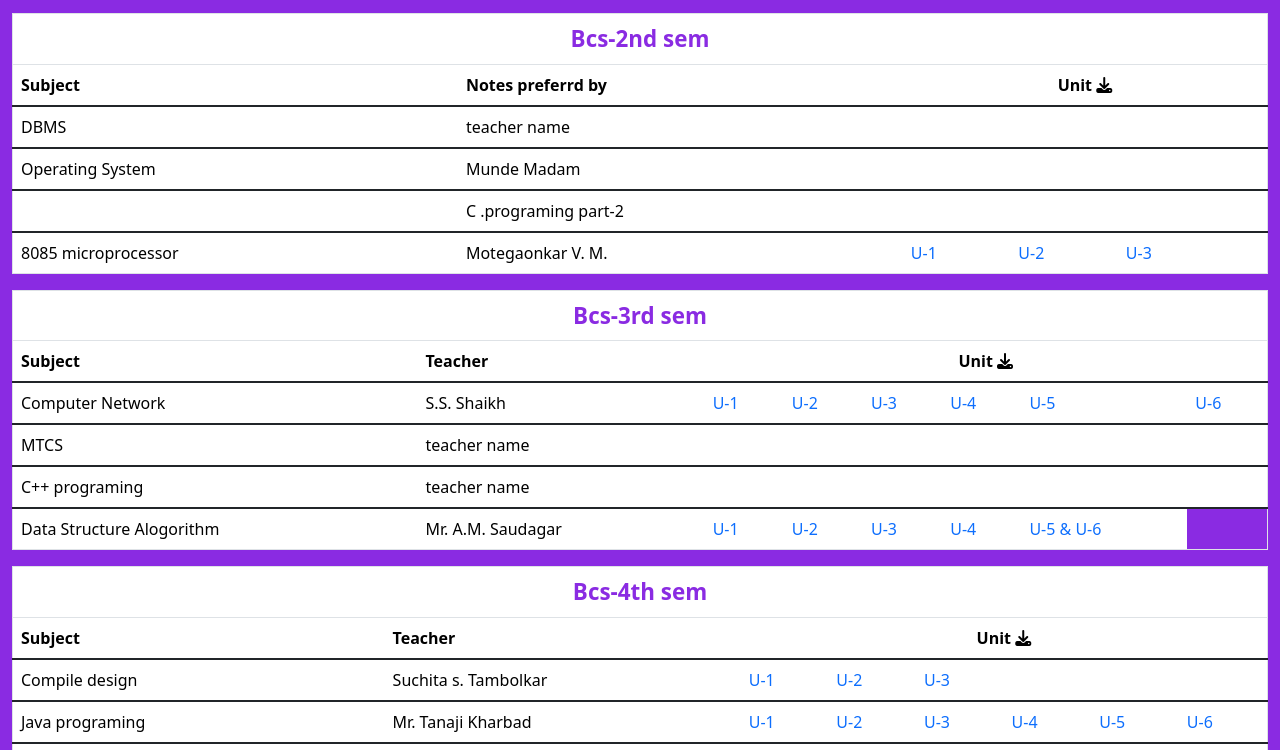
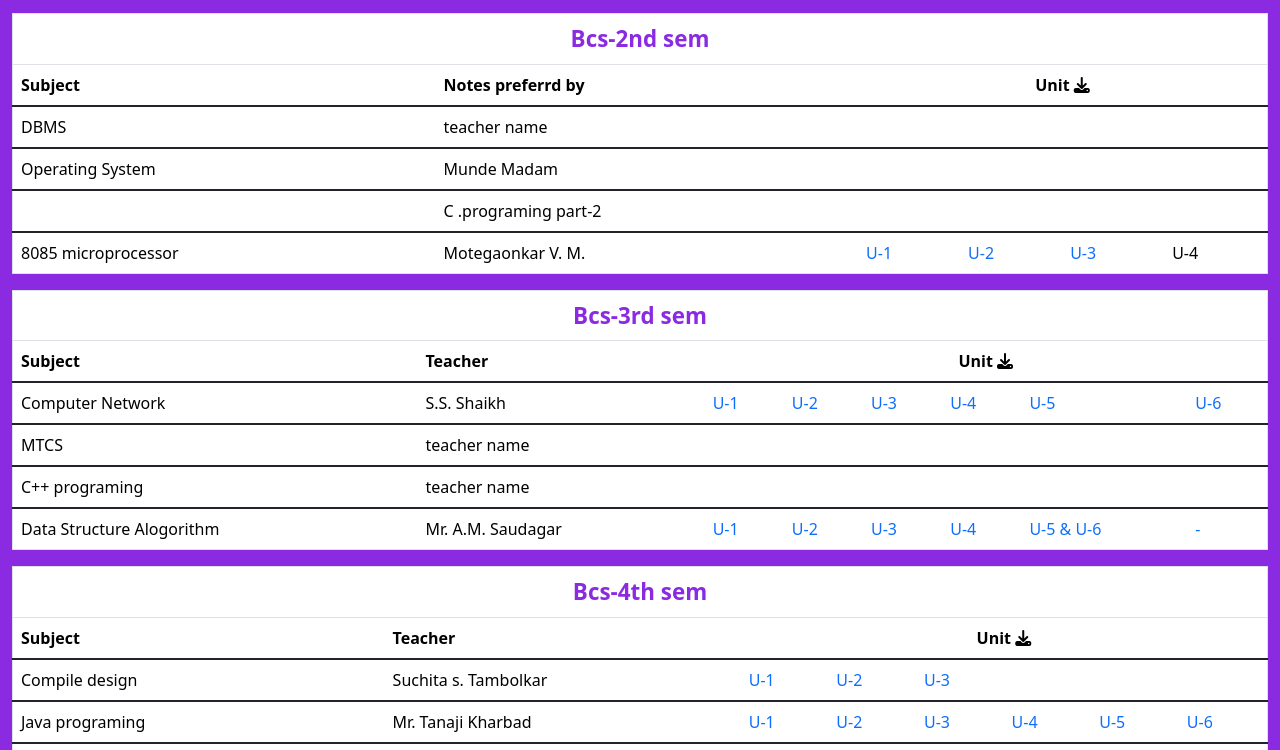
Before and after one commit to Rohit18292003/cocsit, a plain HTML site: page index.html in a window 1280 px wide. Shown: the part 661-1411 px from the top of the page. Drawn offline with nearby package versions, Linux system fonts and the light colour scheme.

Commit message:
changes addd

```diff
--- a/index.html
+++ b/index.html
@@ -253,7 +253,7 @@ background: linear-gradient(90deg, rgba(107,179,255,1) 0%, rgba(129,191,255,1) 6
           <td><a href="https://docs.google.com/document/d/1cKbJ0dLnQO5TXFmxW2C8ewlaxvOyOxJ_/edit?usp=drive_link&ouid=116406252472810600156&rtpof=true&sd=true" download="" target="_blank">U-1</a></td>
           <td><a href="https://docs.google.com/document/d/1B16VUY3AVZYE719E9J-OKndkBoMwiuW_/edit?usp=drive_link&ouid=116406252472810600156&rtpof=true&sd=true" download="" target="_blank">U-2</a></td>
           <td><a href="https://docs.google.com/document/d/1jTxfraTlu8fLdntknsU9-yo2MfYLA98e/edit?usp=drive_link&ouid=116406252472810600156&rtpof=true&sd=true" download="" target="_blank">U-3</a></td>
-          <td><a href="" download="" target="_blank"></a></td>
+          <td><a href="" download="" target="_blank"></a>U-4</td>
           <!-- <td><a href="" download="" target="_blank">U-5</a></td>
         <td><a href="" download="" target="_blank">U-6</a></td> -->
 
@@ -330,7 +330,7 @@ background: linear-gradient(90deg, rgba(107,179,255,1) 0%, rgba(129,191,255,1) 6
           <td><a href="https://drive.google.com/file/d/1PGUPSkUkmD3TQicyL9551sWckhluAf8p/view?usp=drive_link" download="" target="_blank">U-3</a></td>
           <td><a href="https://drive.google.com/file/d/1yv672Z8kREsWFkopwoR_0rp46E22BPN5/view?usp=drive_link" download="" target="_blank">U-4</a></td>
           <td><a href="https://drive.google.com/file/d/1RW8NXYYqLdqwXWVYkD14I7OtNxFz4Cn6/view?usp=drive_link" download="" target="_blank">U-5 & U-6</a></td>
-
+        <td><a href="">-</a></td>
 
 
         </tr>
```
